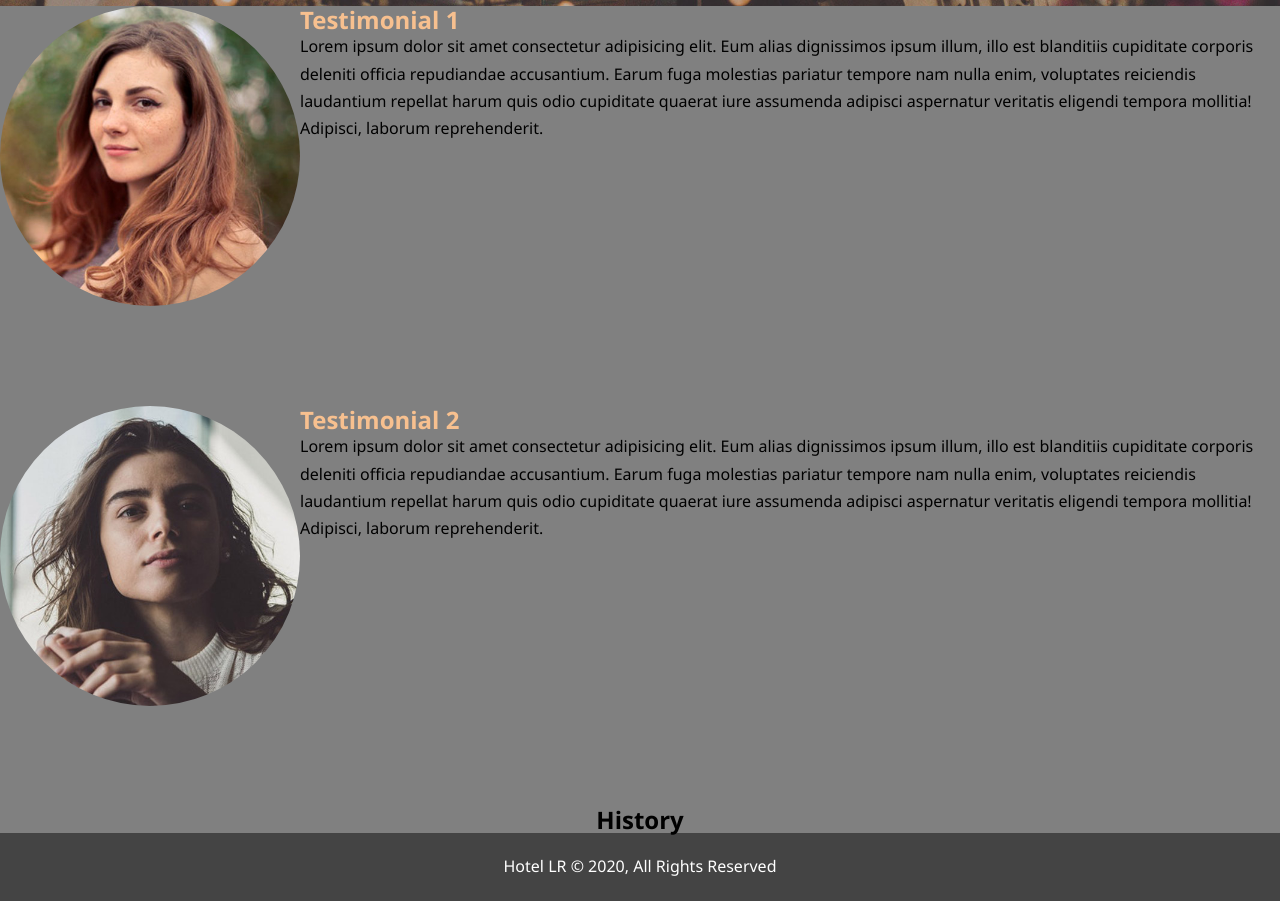
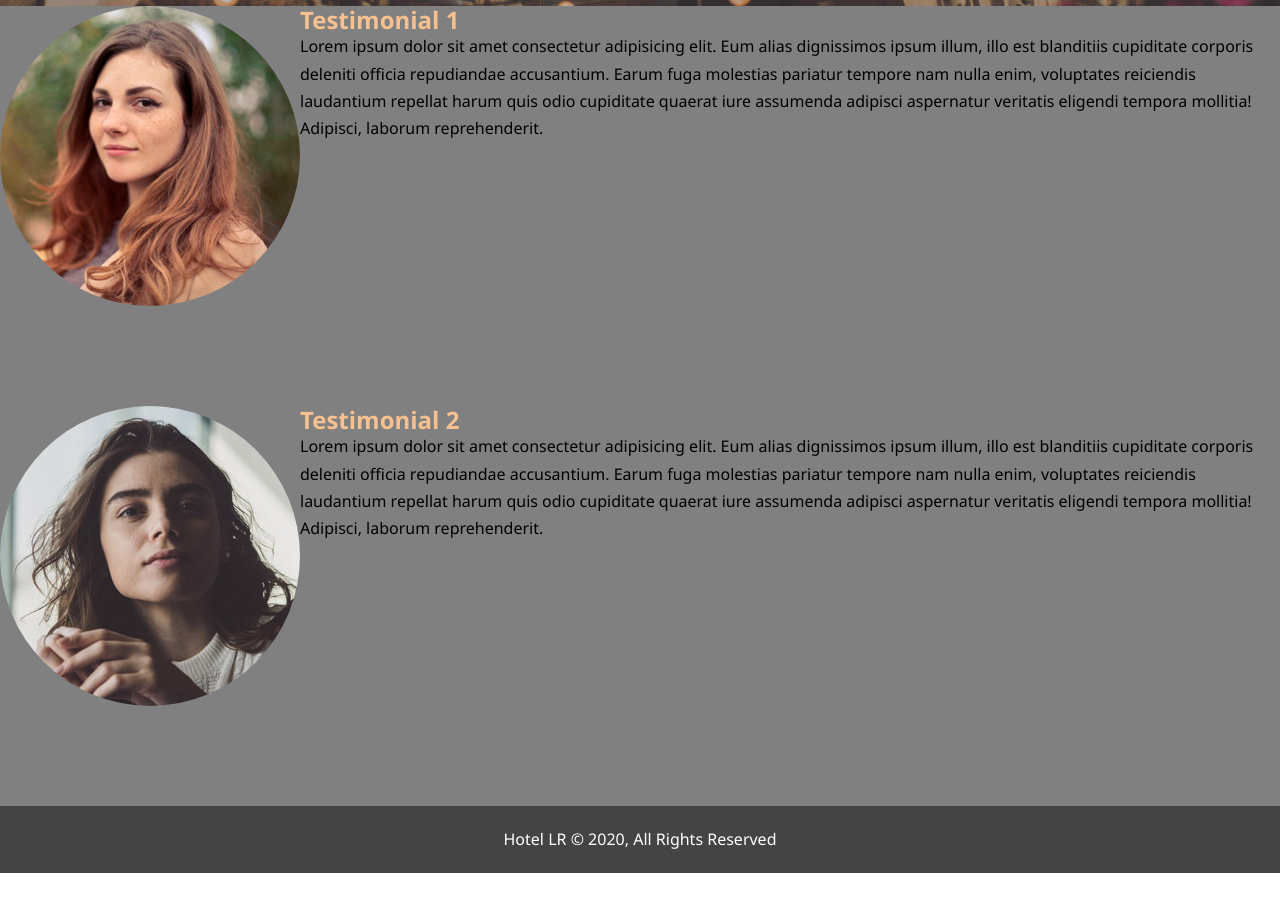
Before and after one commit to NicolasConaway/hotel-app, a plain HTML site: page about.html in a window 1280 px wide. Shown: the part 661-1562 px from the top of the page. After the commit the page ends 1534 px from the top, so only its background shows below. Drawn offline with Linux system fonts and the light colour scheme.

Commit message:
removing extra text

```diff
--- a/about.html
+++ b/about.html
@@ -48,10 +48,6 @@
     </section>
 
 
-    <section class="history">
-        <h1>History</h1>
-    </section>
-
     <div class="clr"></div>
 
         <footer id="main-footer">
```
